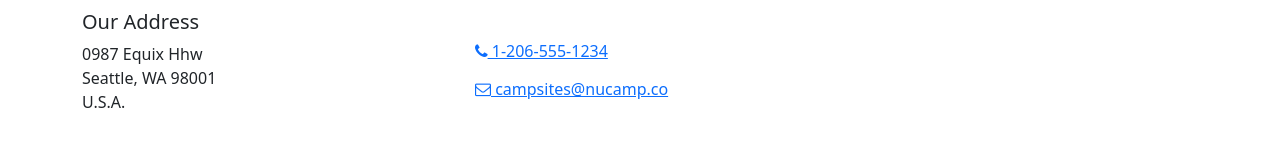
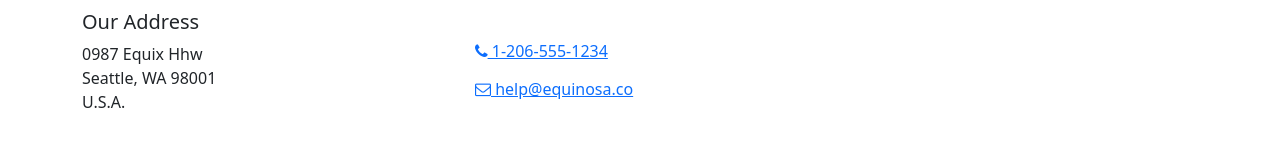
Before and after one commit to srhodes/equinosa-store, a React (Create React App) app: page /contact in a window 1280 px wide. Shown: the part 315-475 px from the top of the page. Built offline with nearby package versions, Linux system fonts and the light colour scheme.

Commit message:
change contact page

```diff
--- a/src/pages/ContactPage.js
+++ b/src/pages/ContactPage.js
@@ -117,7 +117,7 @@ class Contact extends Component {
                     </div>
                     <div className="col">
                         <a role="button" className="btn btn-link" href="tel:+12065551234"><i className="fa fa-phone" /> 1-206-555-1234</a><br />
-                        <a role="button" className="btn btn-link" href="mailto:fakeemail@fakeemail.co"><i className="fa fa-envelope-o" /> campsites@nucamp.co</a>
+                        <a role="button" className="btn btn-link" href="mailto:fakeemail@fakeemail.co"><i className="fa fa-envelope-o" /> help@equinosa.co</a>
                     </div>
                 </div>
             {/* ADDING CONTACT FORM */}
```
